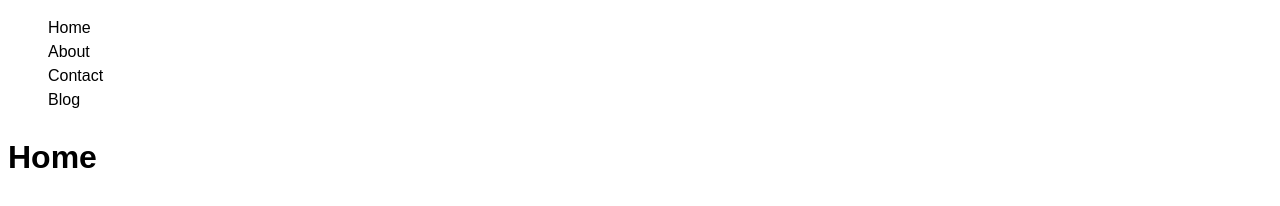
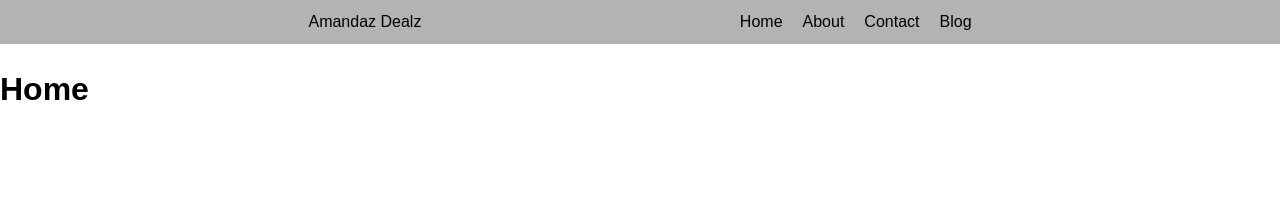
Before and after one commit to mastapegs/amandazdealz, a Gatsby site: page / in a window 1280 px wide. Built offline with nearby package versions, Linux system fonts and the light colour scheme; Gatsby itself is replaced by a stand-in of ours.

Commit message:
amandas deal basic layout done

```diff
--- a/src/components/Layout.css
+++ b/src/components/Layout.css
@@ -1,3 +1,5 @@
 body {
   font: 16px/1.5 sans-serif;
+  margin: 0;
+  padding: 0;
 }
--- a/src/components/Layout.js
+++ b/src/components/Layout.js
@@ -1,12 +1,20 @@
 import React from 'react'
 import Navigation from './Navigation'
 import './Layout.css'
+import styles from './Layout.module.css'
 
 const Layout = ({ children: page }) => {
   return (
     <>
-      <Navigation />
-      {page}
+      <header className={styles.header}>
+        <div className={styles.hero}>
+          Amandaz Dealz
+        </div>
+        <Navigation />
+      </header>
+      <main>
+        {page}
+      </main>
     </>
   )
 }
--- /dev/null
+++ b/src/components/Layout.module.css
@@ -0,0 +1,10 @@
+.header {
+  background: hsl(0, 0%, 70%);
+  display: flex;
+  justify-content: space-evenly;
+}
+
+.hero {
+  margin: 5px;
+  padding: 5px;
+}
--- a/src/components/Navigation.js
+++ b/src/components/Navigation.js
@@ -25,7 +25,7 @@ const Navigation = () => {
     <nav>
       <ul className={styles.navList}>
         {links.map(({ href, linkText }) => (
-          <li key={href}>
+          <li className={styles.navItems} key={href}>
             <Link className={styles.navLinks} to={href}>
               {linkText}
             </Link>
--- a/src/components/Navigation.module.css
+++ b/src/components/Navigation.module.css
@@ -1,5 +1,13 @@
 .navList {
   list-style: none;
+  display: flex;
+  margin: 0;
+  padding: 0;
+}
+
+.navItems {
+  margin: 5px;
+  padding: 5px;
 }
 
 .navLinks {
```
